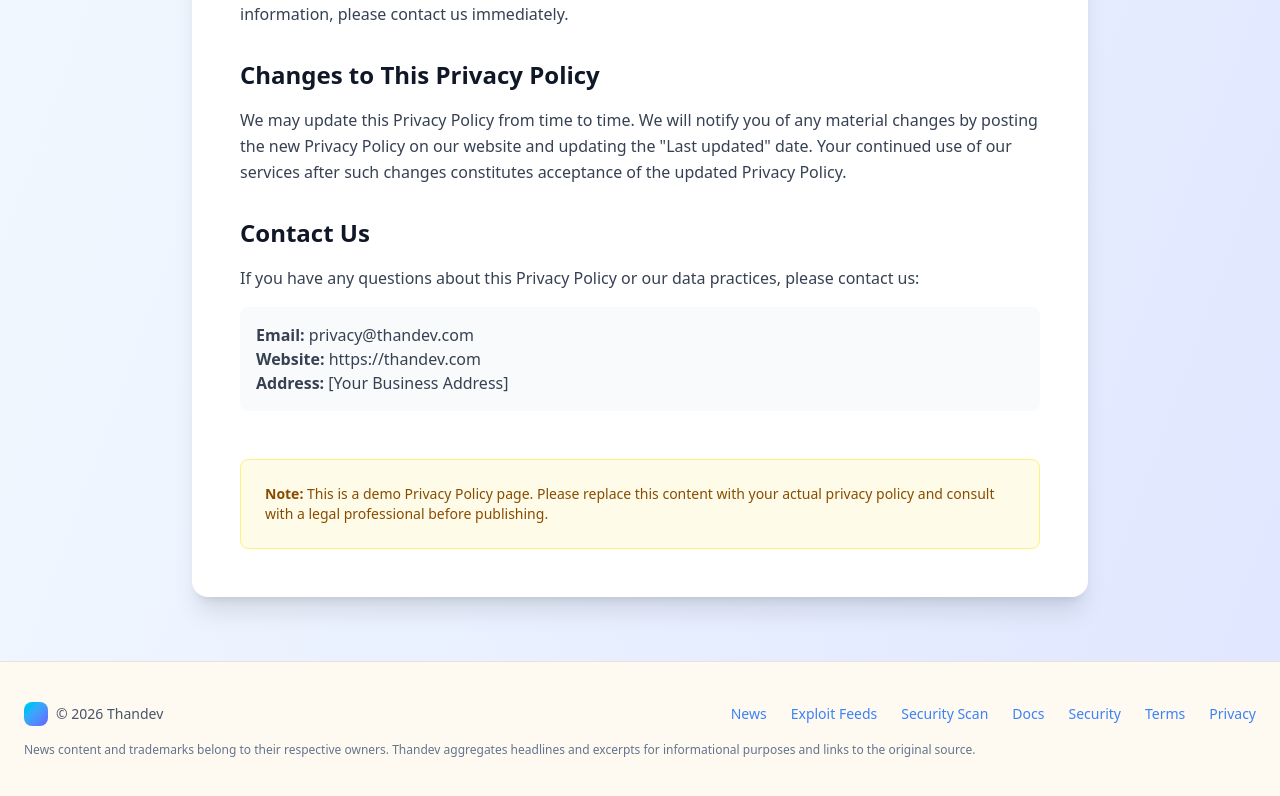
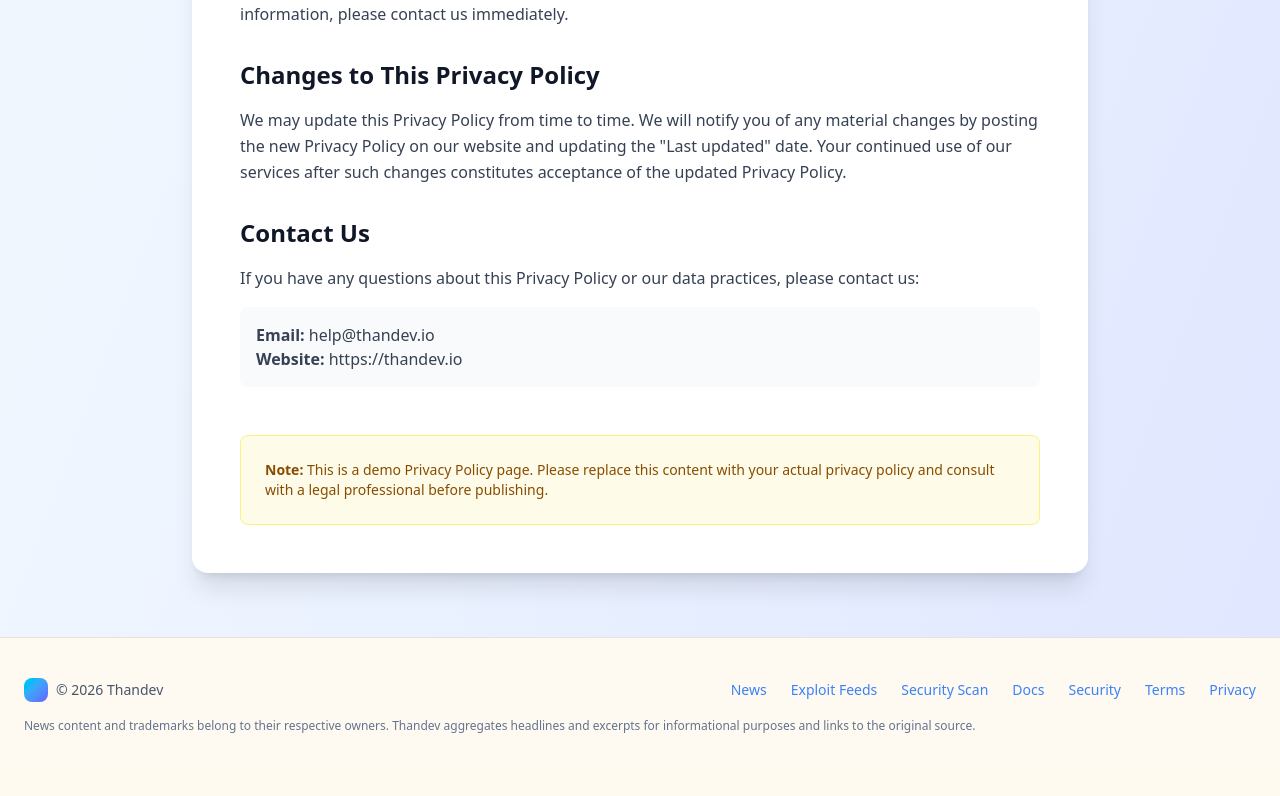
Before and after one commit to Ashwaaahere/thandev, a Next.js app in the folder frontend/: page /privacy in a window 1280 px wide. Shown: the part 2902-3698 px from the top of the page. After the commit the page ends 3676 px from the top, so only its background shows below. Built offline with nearby package versions, Linux system fonts and the light colour scheme.

Commit message:
Update privacy page contact information
- Changed email from privacy@thandev.com to help@thandev.io
- Changed website from thandev.com to thandev.io
- Removed address field

```diff
--- a/frontend/app/privacy/page.tsx
+++ b/frontend/app/privacy/page.tsx
@@ -250,9 +250,8 @@ export default function PrivacyPage() {
                   </p>
                   <div className="mt-4 p-4 bg-gray-50 dark:bg-slate-700 rounded-lg">
                     <p className="text-gray-700 dark:text-gray-300">
-                      <strong>Email:</strong> privacy@thandev.com<br />
-                      <strong>Website:</strong> https://thandev.com<br />
-                      <strong>Address:</strong> [Your Business Address]
+                      <strong>Email:</strong> help@thandev.io<br />
+                      <strong>Website:</strong> https://thandev.io
                     </p>
                   </div>
                 </section>
```
